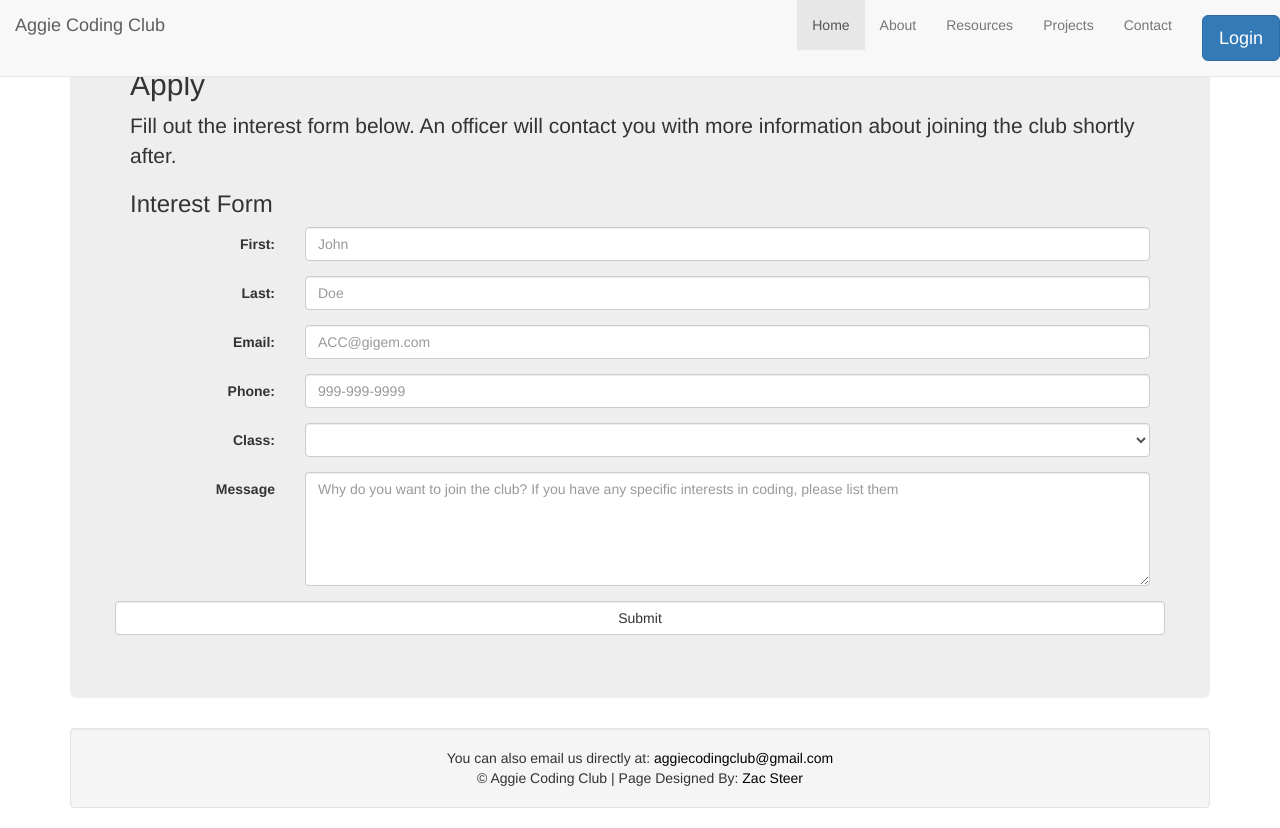
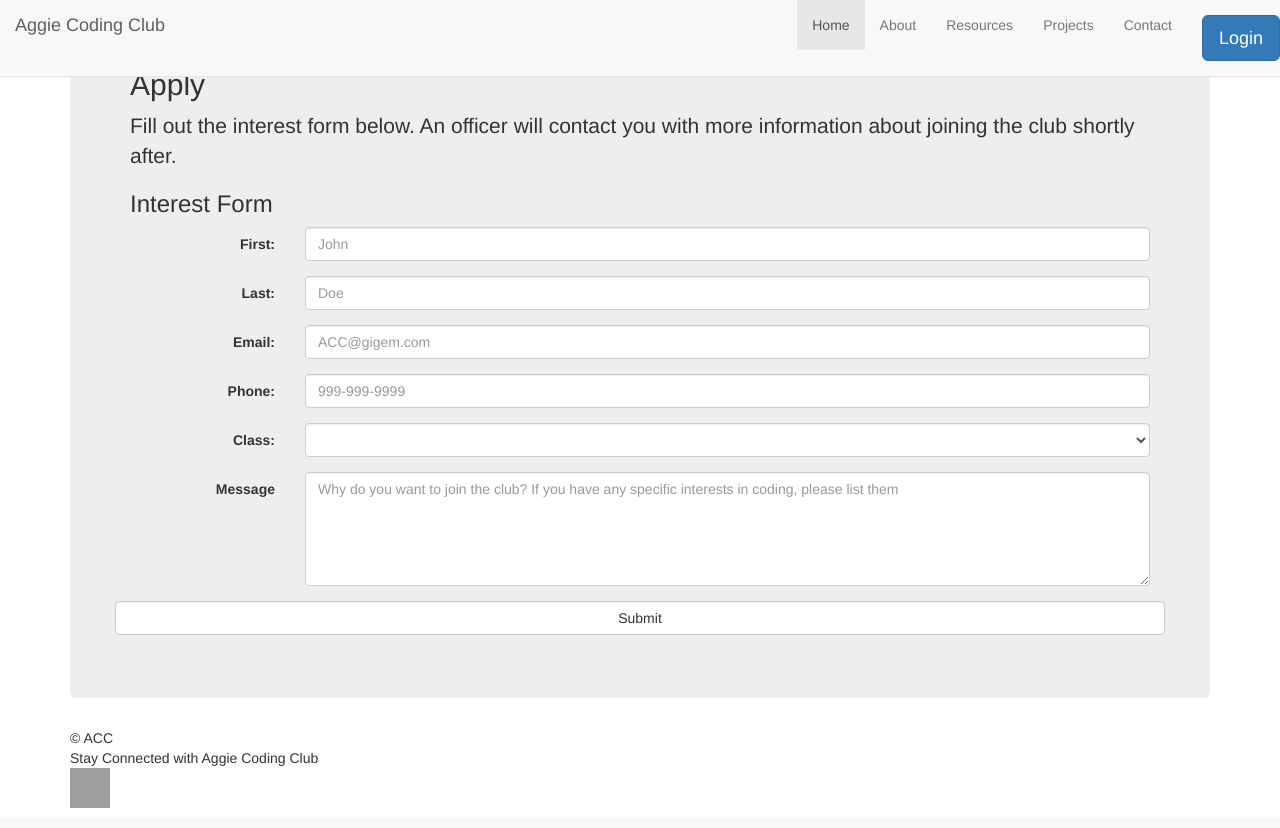
Before and after one commit to rohitmucherla/ACC-Website, a PHP site: page /contact.php in a window 1280 px wide. Run offline with PHP 8.4, Linux system fonts and the light colour scheme; grey boxes are pictures that could not be loaded.

Commit message:
fixed contact.php's footer

```diff
--- a/contact.php
+++ b/contact.php
@@ -37,7 +37,7 @@ include 'nav-bar.php'; ?>
         $MessageOfText = "Message: " . $_POST["MessageOfText"];
     }
 
-    if (mail ("jhinchley@tamu.edu", "ACC Website Interest Form", $FirstNameText. $LastNameText . $EmailText . $ClassificationText . $PhoneText . $MessageOfText)) {
+    if (mail ("aggiecodingclub@gmail.com", "ACC Website Interest Form", $FirstNameText. $LastNameText . $EmailText . $ClassificationText . $PhoneText . $MessageOfText)) {
         echo '<div class="alert alert-success">Thank You! An officer will contact you shortly</div>';
     } else {
         echo '<div class="alert alert-danger">Sorry there was an error sending your message. We are working to fix the problem</div>';
@@ -116,15 +116,24 @@ include 'nav-bar.php'; ?>
             </div>
         </div>
 
-        <footer class="well" style="text-align:center;">
-            <div>
-                <div>
-                 You can also email us directly at: <a href="mailto:aggiecodingclub@gmail.com" style="text-decoration:none; color:black;">aggiecodingclub@gmail.com</a>
-                </div>
-                &copy; Aggie Coding Club | Page Designed By:
-                <a href="https://steerzac.github.io" style="text-decoration:none; color:black;" target="_blank">Zac Steer</a>
-            </div>
-        </footer>
+        <div class="footer">
+            &copy; ACC <br>
+            <p class="social-links">
+                Stay Connected with Aggie Coding Club
+                <br>
+                <!--<a href="https://twitter.com/ACC" target="_blank">
+                    <img src="http://www.hdicon.com/wp-content/uploads/2011/07/twitter_icon_2011.png"
+                         alt="icon" title="twitter icon" width="60" height="60"
+                         border="1px"/>
+                </a>-->
+                <a href="https://www.facebook.com/aggiecodingclub" target="_blank">
+                    <img src="http://2yu5yy2vwpsr4dg1ys3jha9o.wpengine.netdna-cdn.com/wp-content/uploads/2015/07/fb-square.png"
+                         alt="icon" title="fb icon" width="40" height="40"
+                         border="1px"/>
+                </a>
+            </p>
+
+        </div>
     </div>
 
     </div>
```
